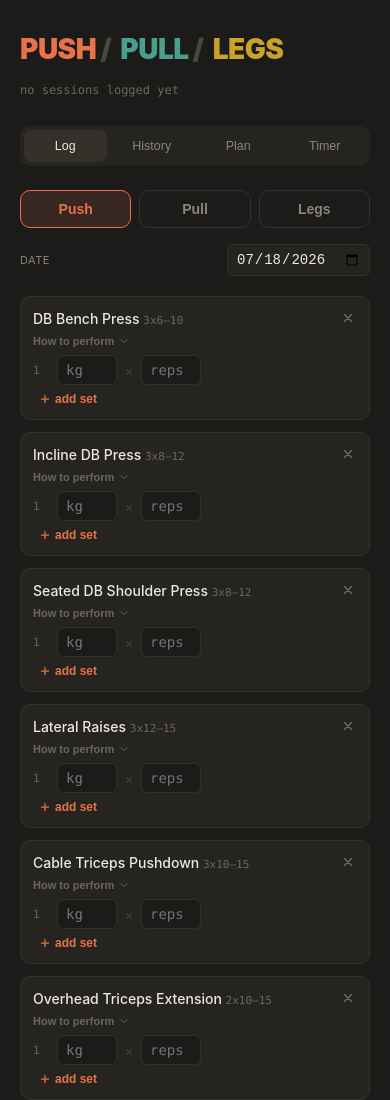
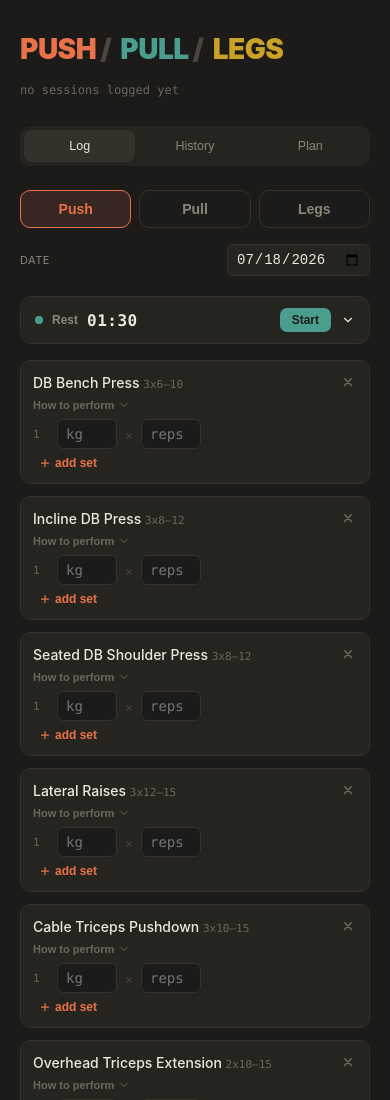
Before and after one commit to subisci/ppl, a plain HTML site: page index.html in a window 390 px wide. Shown: the top 1100 px of the page. Drawn offline with Linux system fonts and the light colour scheme.

Commit message:
Update index.html

```diff
--- a/index.html
+++ b/index.html
@@ -95,6 +95,24 @@
   .timer-start { background:#4A9E8E; color:#1C1B1A; }
   .timer-pause { background:#C9A227; color:#1C1B1A; }
   .timer-reset { background:transparent; border:1px solid var(--border) !important; color:var(--text-dim); }
+
+  .mini-timer { background:var(--surface); border:1px solid var(--border); border-radius:12px; margin-bottom:16px;
+    overflow:hidden; transition: border-color .2s, background .2s; }
+  .mini-timer-active { border-color:#4A9E8E88; }
+  .mini-timer-done { border-color:#B85C3A; background:#B85C3A18; }
+  .mini-timer-head { width:100%; display:flex; align-items:center; justify-content:space-between;
+    padding:11px 14px; background:none; border:0; cursor:pointer; color:var(--text); }
+  .mini-timer-left { display:flex; align-items:center; gap:9px; }
+  .mini-timer-dot { width:8px; height:8px; border-radius:50%; flex-shrink:0; }
+  .mini-timer-label { font-size:12px; font-weight:600; color:var(--text-dim); }
+  .mini-timer-display { font-size:16px; font-weight:600; letter-spacing:0.5px; font-variant-numeric: tabular-nums; }
+  .mini-timer-right { display:flex; align-items:center; gap:10px; }
+  .mini-quick-btn { font-size:12px; font-weight:700; padding:5px 12px; border-radius:7px; background:#4A9E8E;
+    color:#1C1B1A; }
+  .mini-quick-pause { background:#C9A227; }
+  .mini-timer-body { padding:0 14px 16px; border-top:1px solid var(--border); padding-top:14px; }
+  .mini-timer-body .timer-display-box { padding:24px 16px; margin-bottom:14px; }
+  .mini-timer-body .timer-display { font-size:40px; }
   .icon-btn { background:none; border:0; color:var(--text-faint); cursor:pointer; padding:2px; }
   .set-row { display:flex; align-items:center; gap:8px; margin-bottom:6px; }
   .set-idx { font-size:11px; color:var(--text-faint); width:16px; }
@@ -220,6 +238,7 @@ let state = {
   expandedId: null,
   infoOpenId: null,
   editingDescId: null,
+  timerExpanded: false,
 };
 
 let timer = {
@@ -374,9 +393,8 @@ function updateTimerDisplay() {
       return;
     }
   }
-  const disp = document.getElementById("timerDisplay");
-  if (!disp) return;
-  disp.textContent = timer.mode === "stopwatch" ? fmtStopwatch(timerElapsedMs()) : fmtCountdown(timerRemainingMs());
+  const text = timer.mode === "stopwatch" ? fmtStopwatch(timerElapsedMs()) : fmtCountdown(timerRemainingMs());
+  document.querySelectorAll(".timer-display-text").forEach(el => { el.textContent = text; });
 }
 
 setInterval(() => {
@@ -394,6 +412,73 @@ function icon(name, size=16) {
     trash: `<svg width="${size}" height="${size}" viewBox="0 0 24 24" fill="none" stroke="currentColor" stroke-width="2" stroke-linecap="round" stroke-linejoin="round"><path d="M3 6h18M8 6V4a2 2 0 0 1 2-2h4a2 2 0 0 1 2 2v2m3 0-1 14a2 2 0 0 1-2 2H7a2 2 0 0 1-2-2L4 6h16Z"/></svg>`,
   };
   return icons[name] || "";
+}
+
+function renderMiniTimer() {
+  const isRest = timer.mode === "rest";
+  const displayMs = isRest ? timerRemainingMs() : timerElapsedMs();
+  const displayText = isRest ? fmtCountdown(displayMs) : fmtStopwatch(displayMs);
+  const expanded = state.timerExpanded;
+  const done = isRest && displayMs <= 0;
+  const presets = [30,60,90,120,180];
+
+  let html = `<div class="mini-timer ${timer.running ? 'mini-timer-active' : ''} ${done ? 'mini-timer-done' : ''}">`;
+  html += `<button class="mini-timer-head" data-action="toggleTimerWidget">
+    <div class="mini-timer-left">
+      <div class="mini-timer-dot" style="background:${isRest ? '#4A9E8E' : '#C9A227'}"></div>
+      <span class="mini-timer-label">${isRest ? 'Rest' : 'Stopwatch'}</span>
+      <span class="mini-timer-display timer-display-text mono">${displayText}</span>
+    </div>
+    <div class="mini-timer-right">
+      ${!expanded ? (
+        timer.running
+          ? `<span class="mini-quick-btn mini-quick-pause" data-action="timerPause">Pause</span>`
+          : `<span class="mini-quick-btn mini-quick-start" data-action="timerStart">${(isRest && timer.finished) ? "Restart" : (timerElapsedMs()>0 ? "Resume" : "Start")}</span>`
+      ) : ""}
+      ${expanded ? icon('chevUp',14) : icon('chevDown',14)}
+    </div>
+  </button>`;
+
+  if (expanded) {
+    html += `<div class="mini-timer-body">
+      <div class="timer-mode-row">
+        <button class="type-btn" data-action="timerMode" data-mode="rest"
+          style="border-color:${isRest?'#4A9E8E':'#33312A'}; background:${isRest?'#4A9E8E22':'transparent'}; color:${isRest?'#4A9E8E':'#8A8578'}">Rest Timer</button>
+        <button class="type-btn" data-action="timerMode" data-mode="stopwatch"
+          style="border-color:${!isRest?'#4A9E8E':'#33312A'}; background:${!isRest?'#4A9E8E22':'transparent'}; color:${!isRest?'#4A9E8E':'#8A8578'}">Stopwatch</button>
+      </div>
+      <div class="timer-display-box ${done ? 'timer-done' : ''}">
+        <div class="timer-display timer-display-text mono">${displayText}</div>
+      </div>`;
+
+    if (isRest) {
+      html += `<div class="preset-row">`;
+      for (const p of presets) {
+        const active = timer.duration === p*1000;
+        html += `<button class="preset-btn ${active?'active':''}" data-action="timerPreset" data-secs="${p}">${p}s</button>`;
+      }
+      html += `</div>
+      <div class="adjust-row">
+        <button class="adjust-btn" data-action="timerAdjust" data-delta="-10000">−10s</button>
+        <button class="adjust-btn" data-action="timerAdjust" data-delta="10000">+10s</button>
+      </div>`;
+    }
+
+    html += `<div class="timer-controls">`;
+    if (!timer.running) {
+      let label = "Start";
+      if (isRest && timer.finished) label = "Restart";
+      else if (timerElapsedMs() > 0) label = "Resume";
+      html += `<button class="timer-btn timer-start" data-action="timerStart">${icon('check',16)} ${label}</button>`;
+    } else {
+      html += `<button class="timer-btn timer-pause" data-action="timerPause">Pause</button>`;
+    }
+    html += `<button class="timer-btn timer-reset" data-action="timerReset">Reset</button>`;
+    html += `</div></div>`;
+  }
+
+  html += `</div>`;
+  return html;
 }
 
 function render() {
@@ -417,7 +502,6 @@ function render() {
       <button class="tab ${state.view==='log'?'active':''}" data-action="setView" data-view="log">Log</button>
       <button class="tab ${state.view==='history'?'active':''}" data-action="setView" data-view="history">History</button>
       <button class="tab ${state.view==='plan'?'active':''}" data-action="setView" data-view="plan">Plan</button>
-      <button class="tab ${state.view==='timer'?'active':''}" data-action="setView" data-view="timer">Timer</button>
     </div>
   `;
 
@@ -437,6 +521,8 @@ function render() {
         <input type="date" id="dateInput" value="${state.date}" />
       </div>
     `;
+
+    html += renderMiniTimer();
 
     for (const ex of state.exercises) {
       const infoOpen = state.infoOpenId === ex.id;
@@ -501,49 +587,6 @@ function render() {
       ${PROGRESSION_NOTE}
     </div>`;
     html += `</div>`;
-  } else if (state.view === "timer") {
-    const isRest = timer.mode === "rest";
-    const displayMs = isRest ? timerRemainingMs() : timerElapsedMs();
-    const displayText = isRest ? fmtCountdown(displayMs) : fmtStopwatch(displayMs);
-    const presets = [30,60,90,120,180];
-
-    html += `<div class="timer-wrap">
-      <div class="timer-mode-row">
-        <button class="type-btn" data-action="timerMode" data-mode="rest"
-          style="border-color:${isRest?'#4A9E8E':'#33312A'}; background:${isRest?'#4A9E8E22':'transparent'}; color:${isRest?'#4A9E8E':'#8A8578'}">Rest Timer</button>
-        <button class="type-btn" data-action="timerMode" data-mode="stopwatch"
-          style="border-color:${!isRest?'#4A9E8E':'#33312A'}; background:${!isRest?'#4A9E8E22':'transparent'}; color:${!isRest?'#4A9E8E':'#8A8578'}">Stopwatch</button>
-      </div>
-
-      <div class="timer-display-box ${isRest && displayMs <= 0 ? 'timer-done' : ''}">
-        <div id="timerDisplay" class="timer-display mono">${displayText}</div>
-      </div>
-    `;
-
-    if (isRest) {
-      html += `<div class="preset-row">`;
-      for (const p of presets) {
-        const active = timer.duration === p*1000;
-        html += `<button class="preset-btn ${active?'active':''}" data-action="timerPreset" data-secs="${p}">${p}s</button>`;
-      }
-      html += `</div>
-      <div class="adjust-row">
-        <button class="adjust-btn" data-action="timerAdjust" data-delta="-10000">−10s</button>
-        <button class="adjust-btn" data-action="timerAdjust" data-delta="10000">+10s</button>
-      </div>`;
-    }
-
-    html += `<div class="timer-controls">`;
-    if (!timer.running) {
-      let label = "Start";
-      if (isRest && timer.finished) label = "Restart";
-      else if (timerElapsedMs() > 0) label = "Resume";
-      html += `<button class="timer-btn timer-start" data-action="timerStart">${icon('check',16)} ${label}</button>`;
-    } else {
-      html += `<button class="timer-btn timer-pause" data-action="timerPause">Pause</button>`;
-    }
-    html += `<button class="timer-btn timer-reset" data-action="timerReset">Reset</button>`;
-    html += `</div></div>`;
   } else {
     if (sessions.length === 0) {
       html += `<div class="empty-history">Nothing logged yet — your first session starts the streak.</div>`;
@@ -692,6 +735,7 @@ document.addEventListener("click", (e) => {
   else if (action === "timerStart") timerStart();
   else if (action === "timerPause") timerPause();
   else if (action === "timerReset") timerReset();
+  else if (action === "toggleTimerWidget") { state.timerExpanded = !state.timerExpanded; render(); }
 });
 
 document.addEventListener("input", (e) => {
```
